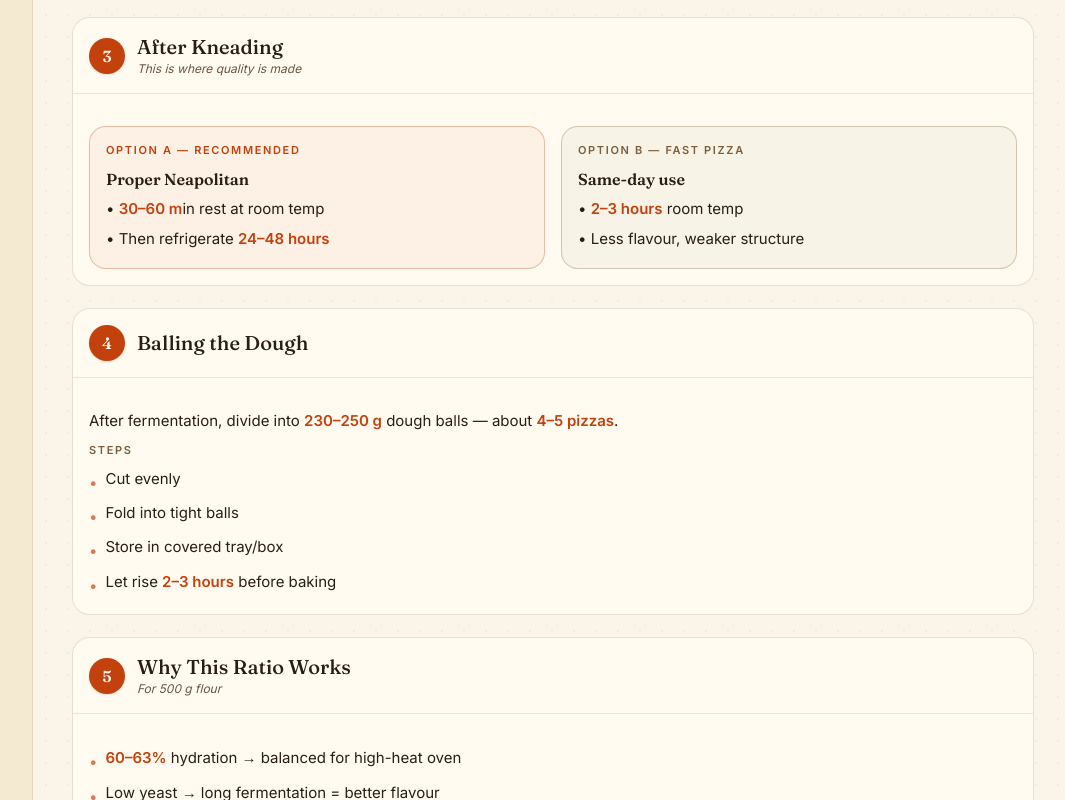
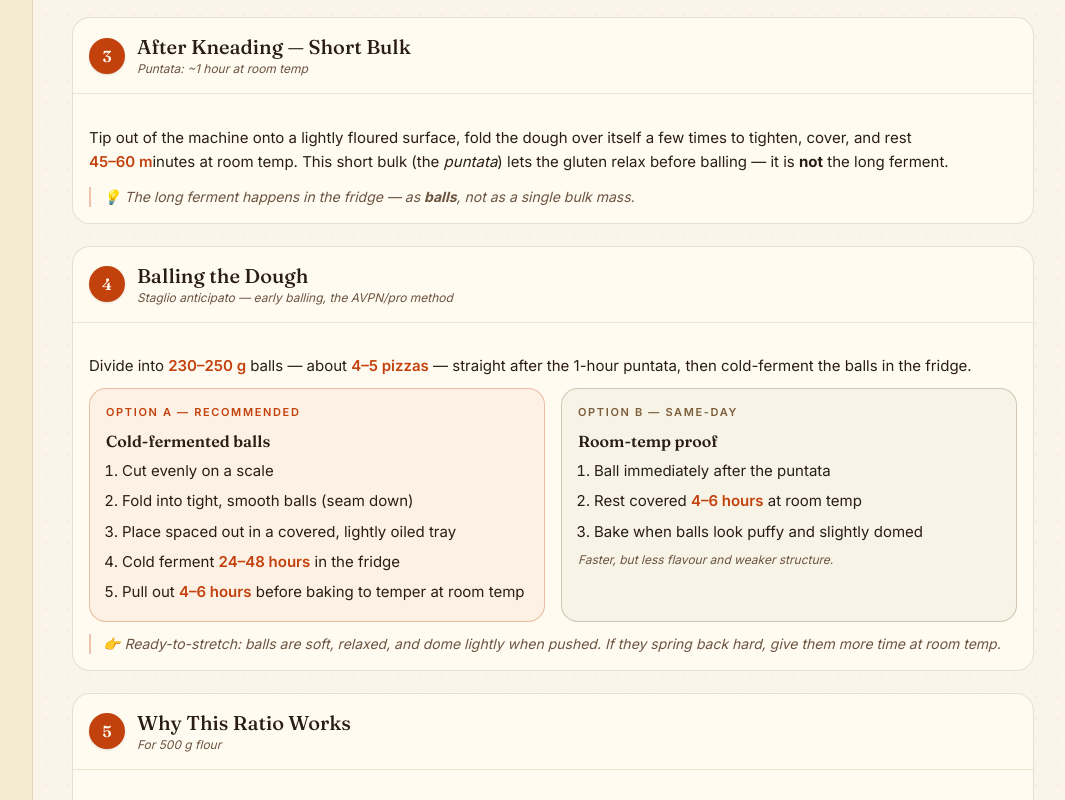
Before and after one commit to gnovoab/pizzaiiolo, a Next.js app: page /dough-maker in a window 1280 px wide. Shown: the part 1140-1940 px from the top of the page, without its empty margins (207-1272 px from the left). Built offline with nearby package versions, Linux system fonts and the light colour scheme.

Commit message:
Dough Maker: optimal Neapolitan flow (staglio anticipato, cold-ferment balls)

```diff
--- a/src/app/dough-maker/page.tsx
+++ b/src/app/dough-maker/page.tsx
@@ -63,36 +63,40 @@ export default function DoughMakerPage() {
             <Callout>💡 Keep salt and yeast separated at first — important for yeast health.</Callout>
           </Section>
 
-          <Section number={3} title="After Kneading" subtitle="This is where quality is made">
+          <Section number={3} title="After Kneading — Short Bulk" subtitle="Puntata: ~1 hour at room temp">
+            <p className="text-[15px] mb-3 leading-relaxed">
+              <HighlightNumbers text="Tip out of the machine onto a lightly floured surface, fold the dough over itself a few times to tighten, cover, and rest 45–60 minutes at room temp." />
+              {" "}This short bulk (the <em>puntata</em>) lets the gluten relax before balling — it is <strong>not</strong> the long ferment.
+            </p>
+            <Callout>💡 The long ferment happens in the fridge — as <strong>balls</strong>, not as a single bulk mass.</Callout>
+          </Section>
+
+          <Section number={4} title="Balling the Dough" subtitle="Staglio anticipato — early balling, the AVPN/pro method">
+            <p className="text-[15px] mb-3">Divide into <span className="font-semibold text-primary">230–250 g</span> balls — about <span className="font-semibold text-primary">4–5 pizzas</span> — straight after the 1-hour puntata, then cold-ferment the balls in the fridge.</p>
             <div className="grid sm:grid-cols-2 gap-4">
               <div className="rounded-xl border border-primary/30 bg-primary/5 p-4">
                 <div className="text-[11px] uppercase tracking-[0.15em] text-primary font-semibold mb-2">Option A — Recommended</div>
-                <div className="font-serif text-base font-semibold mb-1.5">Proper Neapolitan</div>
-                <ul className="text-[15px] space-y-1.5 leading-relaxed">
-                  <li>• <HighlightNumbers text="30–60 min" /> rest at room temp</li>
-                  <li>• Then refrigerate <HighlightNumbers text="24–48 hours" /></li>
-                </ul>
+                <div className="font-serif text-base font-semibold mb-1.5">Cold-fermented balls</div>
+                <ol className="text-[15px] space-y-1.5 leading-relaxed list-decimal pl-4">
+                  <li>Cut evenly on a scale</li>
+                  <li>Fold into tight, smooth balls (seam down)</li>
+                  <li>Place spaced out in a covered, lightly oiled tray</li>
+                  <li>Cold ferment <HighlightNumbers text="24–48 hours" /> in the fridge</li>
+                  <li>Pull out <HighlightNumbers text="4–6 hours" /> before baking to temper at room temp</li>
+                </ol>
               </div>
               <div className="rounded-xl border border-secondary/30 bg-secondary/5 p-4">
-                <div className="text-[11px] uppercase tracking-[0.15em] text-secondary font-semibold mb-2">Option B — Fast Pizza</div>
-                <div className="font-serif text-base font-semibold mb-1.5">Same-day use</div>
-                <ul className="text-[15px] space-y-1.5 leading-relaxed">
-                  <li>• <HighlightNumbers text="2–3 hours" /> room temp</li>
-                  <li>• Less flavour, weaker structure</li>
-                </ul>
+                <div className="text-[11px] uppercase tracking-[0.15em] text-secondary font-semibold mb-2">Option B — Same-day</div>
+                <div className="font-serif text-base font-semibold mb-1.5">Room-temp proof</div>
+                <ol className="text-[15px] space-y-1.5 leading-relaxed list-decimal pl-4">
+                  <li>Ball immediately after the puntata</li>
+                  <li>Rest covered <HighlightNumbers text="4–6 hours" /> at room temp</li>
+                  <li>Bake when balls look puffy and slightly domed</li>
+                </ol>
+                <p className="text-xs text-muted-foreground mt-2 italic">Faster, but less flavour and weaker structure.</p>
               </div>
             </div>
-          </Section>
-
-          <Section number={4} title="Balling the Dough">
-            <p className="text-[15px] mb-3">After fermentation, divide into <span className="font-semibold text-primary">230–250 g</span> dough balls — about <span className="font-semibold text-primary">4–5 pizzas</span>.</p>
-            <Subhead>Steps</Subhead>
-            <Bullets items={[
-              "Cut evenly",
-              "Fold into tight balls",
-              "Store in covered tray/box",
-              "Let rise 2–3 hours before baking",
-            ]} />
+            <Callout>👉 Ready-to-stretch: balls are soft, relaxed, and dome lightly when pushed. If they spring back hard, give them more time at room temp.</Callout>
           </Section>
 
           <Section number={5} title="Why This Ratio Works" subtitle="For 500 g flour">
@@ -116,7 +120,8 @@ export default function DoughMakerPage() {
                 "Leaving dough warm too long after mixing → overproofing",
                 "Using too much flour when shaping → dry crust",
                 "Skipping fridge fermentation → weak flavour",
-                "Not resting dough balls before baking → tight dough, no bubbles",
+                "Cold-fermenting as one big bulk instead of as balls → uneven proof, hard to divide",
+                "Not tempering balls 4–6 hours before baking → tight dough, no bubbles",
               ].map((t) => (
                 <li key={t} className="text-[15px] flex gap-2.5 leading-relaxed">
                   <span className="text-destructive mt-0.5 shrink-0" aria-hidden>❌</span>
```
